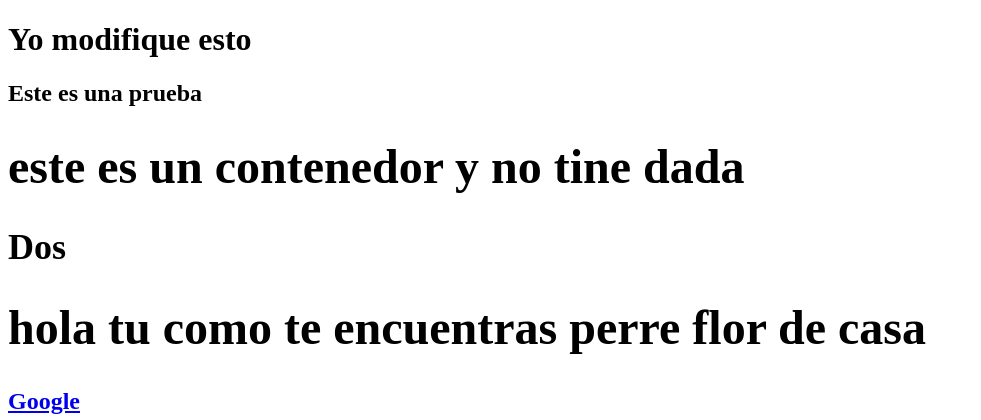
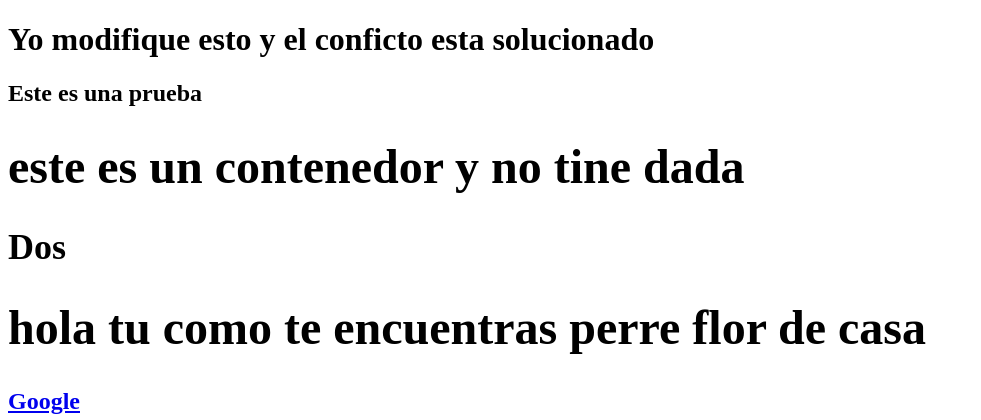
Before and after one commit to Mahynlo/Prueba_1, a PHP site: page / in a window 1280 px wide. Shown: the top 420 px of the page, without its empty margins (0-981 px from the left). Run offline with PHP 8.4, Linux system fonts and the light colour scheme.

Commit message:
Modificacion de titulo

```diff
--- a/index.php
+++ b/index.php
@@ -11,7 +11,7 @@
 
 <body>
 
-    <h1>Yo modifique esto<h1>
+    <h1>Yo modifique esto y el conficto esta solucionado<h1>
     <h2>Este es una prueba<h2>
 
             <div>
```
Lines whose indentation alone changed are shown as unchanged.
